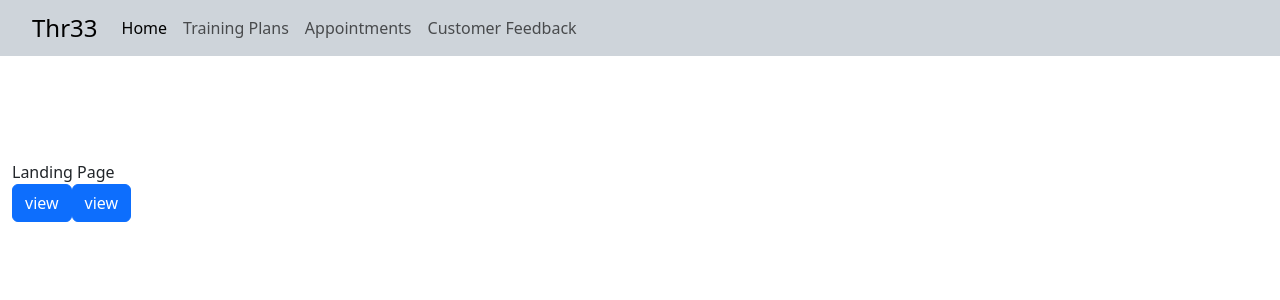
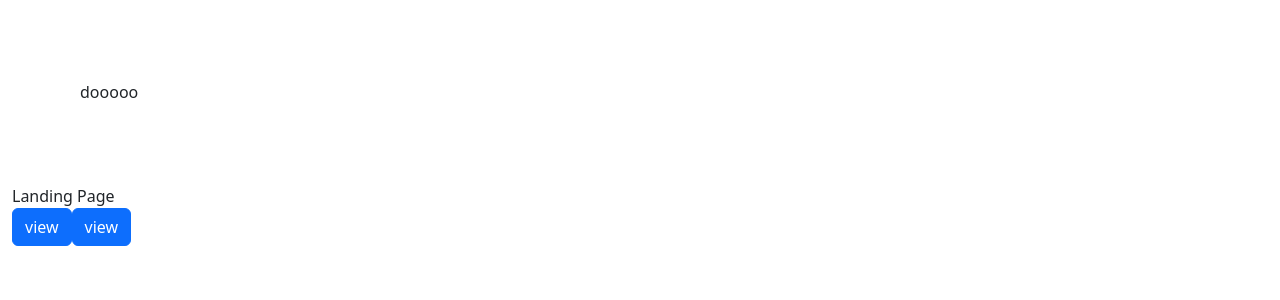
Before and after one commit to Wozzy1/coms319_final_project, a React (Create React App) app in the folder frontend/: page / in a window 1280 px wide. Shown: the top 300 px of the page. Built offline with nearby package versions, Linux system fonts and the light colour scheme; a web font is replaced by a local one.

Commit message:
some change?

```diff
--- a/frontend/src/Navbar.js
+++ b/frontend/src/Navbar.js
@@ -1,62 +1,77 @@
-import "bootstrap/dist/css/bootstrap.min.css";
-import "./styles/styles.css";
+import React from "react";
 import { Link } from "react-router-dom";
 
-function Navbar({ viewer, setViewer }) {
-  return (
-    <div className='App'>
-      <header className='App-header'>
-        <nav className='navbar fixed-top navbar-expand-lg bg-dark-subtle'>
-          <div className='container-fluid '>
-            <Link to='/' style={{ textDecoration: "none" }}>
-              <a
-                className='navbar-brand'
-                href='#'
-                style={{ paddingLeft: "20px" }}
-              >
-                Thr33
-              </a>
-            </Link>
-            <div
-              className='collapse navbar-collapse'
-              id='navbarSupportedContent'
-            >
-              <ul className='navbar-nav me-auto mb-2 mb-lg-0'>
-                <li className='nav-item'>
-                  <Link to='/' style={{ textDecoration: "none" }}>
-                    <a className='nav-link active' aria-current='page' href='#'>
-                      Home
-                    </a>
-                  </Link>
-                </li>
-                <li className='nav-item'>
-                  <Link to='/training_plans' style={{ textDecoration: "none" }}>
-                    <a className='nav-link' href='#'>
-                      Training Plans
-                    </a>
-                  </Link>
-                </li>
-                <li className='nav-item'>
-                  <Link to='/appointments' style={{ textDecoration: "none" }}>
-                    <a className='nav-link' href='#'>
-                      Appointments
-                    </a>
-                  </Link>
-                </li>
-                <li className='nav-item'>
-                  <Link to='/feedback' style={{ textDecoration: "none" }}>
-                    <a className='nav-link' href='#'>
-                      Customer Feedback
-                    </a>
-                  </Link>
-                </li>
-              </ul>
-            </div>
-          </div>
-        </nav>
-      </header>
-    </div>
-  );
-}
+const NavigationBar = () => {
+    return (
+        // <nav className="navbar navbar-expand-lg fixed-top navbar-scroll">
+        //     <div className="container">
+        //         <img src="./logo192.png" height="70" alt="Logo" loading="lazy" />
+        //         <button
+        //             className="navbar-toggler ps-0"
+        //             type="button"
+        //             data-bs-toggle="collapse"
+        //             data-bs-target="#navbarExample01"
+        //             aria-controls="navbarExample01"
+        //             aria-expanded="false"
+        //             aria-label="Toggle navigation"
+        //         >
+        //             <span className="navbar-toggler-icon d-flex justify-content-start align-items-center">
+        //                 <i className="fas fa-bars"></i>
+        //             </span>
+        //         </button>
+        //         <div className="collapse navbar-collapse" id="navbarExample01">
+        //             <ul className="navbar-nav ms-auto mb-2 mb-lg-0">
+        //                 <li className="nav-item">
+        //                     <Link className="nav-link" to="/about">
+        //                         About us
+        //                     </Link>
+        //                 </li>
+        //                 <li className="nav-item">
+        //                     <Link className="nav-link" to="/contact">
+        //                         Contact
+        //                     </Link>
+        //                 </li>
+        //             </ul>
 
-export default Navbar;
+        //             <ul className="navbar-nav flex-row">
+        //                 <li className="nav-item">
+        //                     <a
+        //                         className="nav-link px-2"
+        //                         href="https://facebook.com"
+        //                         target="_blank"
+        //                         rel="noopener noreferrer"
+        //                     >
+        //                         <i className="fab fa-facebook-square"></i>
+        //                     </a>
+        //                 </li>
+        //                 <li className="nav-item">
+        //                     <a
+        //                         className="nav-link px-2"
+        //                         href="https://instagram.com"
+        //                         target="_blank"
+        //                         rel="noopener noreferrer"
+        //                     >
+        //                         <i className="fab fa-instagram"></i>
+        //                     </a>
+        //                 </li>
+        //                 <li className="nav-item">
+        //                     <a
+        //                         className="nav-link ps-2"
+        //                         href="https://youtube.com"
+        //                         target="_blank"
+        //                         rel="noopener noreferrer"
+        //                     >
+        //                         <i className="fab fa-youtube"></i>
+        //                     </a>
+        //                 </li>
+        //             </ul>
+        //         </div>
+        //     </div>
+        // </nav>
+        <div>
+            dooooo
+        </div>
+    );
+};
+
+export default NavigationBar;
```
